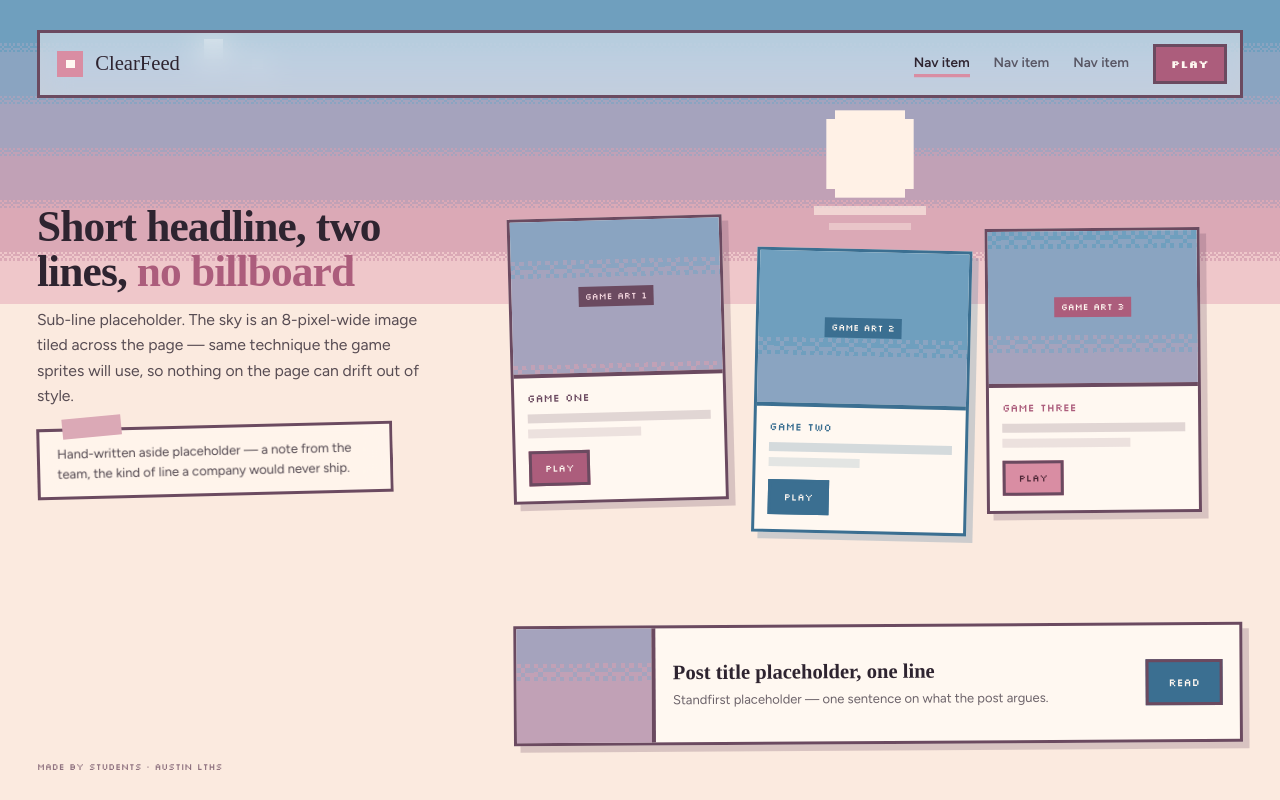
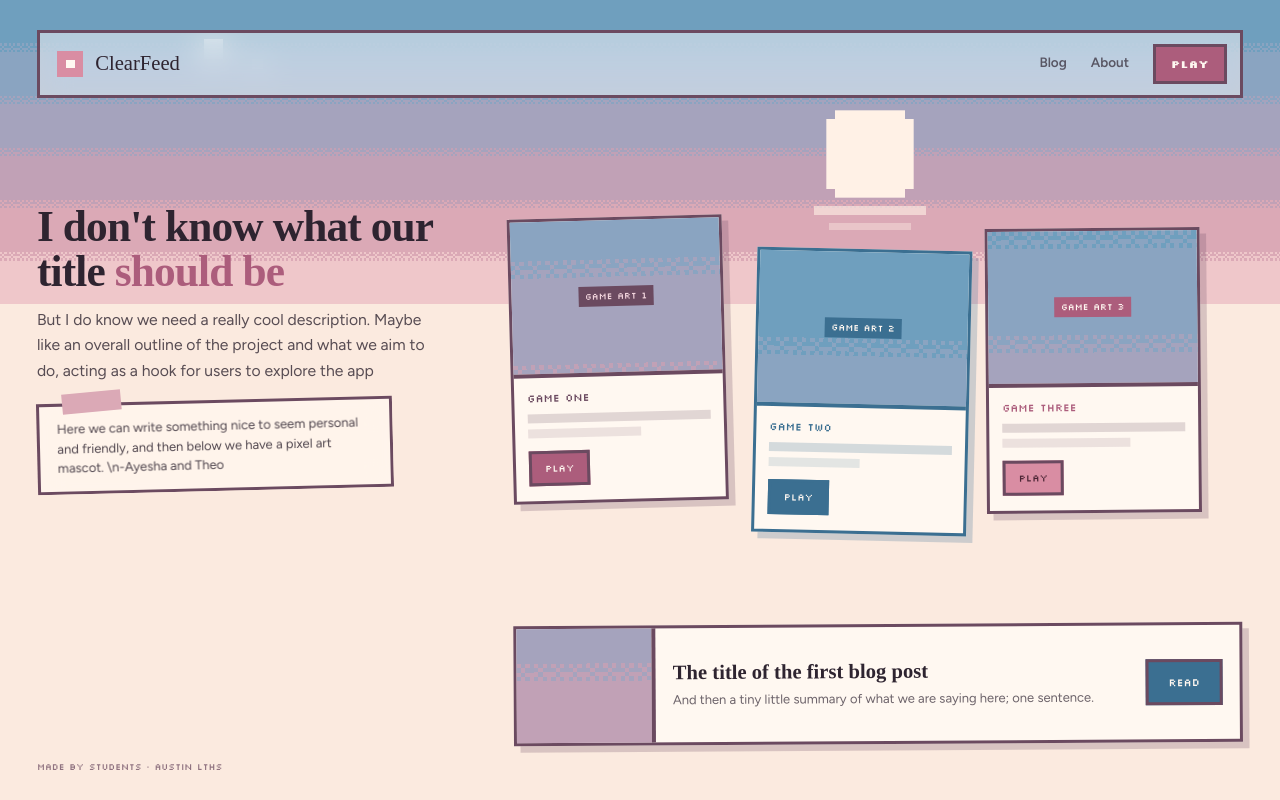
Before and after one commit to The-Theory/clearfeed, a website built with Vite: page index.html in a window 1280 px wide. Built offline with nearby package versions, Linux system fonts and the light colour scheme; a web font is replaced by a local one.

Commit message:
Real nav labels: Blog, About, PLAY

```diff
--- a/index.html
+++ b/index.html
@@ -25,19 +25,18 @@
       <span class="brand-word">ClearFeed</span>
     </a>
     <div class="nav-links">
-      <a class="nav-link nav-link-current" href="#games">Nav item</a>
-      <a class="nav-link" href="#blog">Nav item</a>
-      <a class="nav-link" href="#about">Nav item</a>
+      <a class="nav-link" href="#blog">Blog</a>
+      <a class="nav-link" href="#about">About</a>
       <a class="pill pill-pink border px" href="#games">PLAY</a>
     </div>
   </nav>
 
   <div class="headline">
-    <h1>Short headline, two lines, <span class="accent-pink">no billboard</span></h1>
-    <p class="sub">Sub-line placeholder. The sky is an 8-pixel-wide image tiled across the page — same technique the game sprites will use, so nothing on the page can drift out of style.</p>
+    <h1>I don't  know what our title <span class="accent-pink">should be</span></h1>
+    <p class="sub"> But I do know we need a really cool description. Maybe like an overall outline of the project and what we aim to do, acting as a hook for users to explore the app</p>
     <div class="note">
       <div class="note-card glass border">
-        <p>Hand-written aside placeholder — a note from the team, the kind of line a company would never ship.</p>
+        <p>Here we can write something nice to seem personal and friendly, and then below we have a pixel art mascot. \n-Ayesha and Theo</p>
       </div>
       <span class="note-tape"></span>
     </div>
@@ -84,8 +83,8 @@
     <div class="post-art"></div>
     <div class="post-body">
       <div class="post-text">
-        <h3>Post title placeholder, one line</h3>
-        <p>Standfirst placeholder — one sentence on what the post argues.</p>
+        <h3>The title of the first blog post</h3>
+        <p>And then a tiny little summary of what we are saying here; one sentence.</p>
       </div>
       <span class="pill pill-blue-dark border px">READ</span>
     </div>
```
